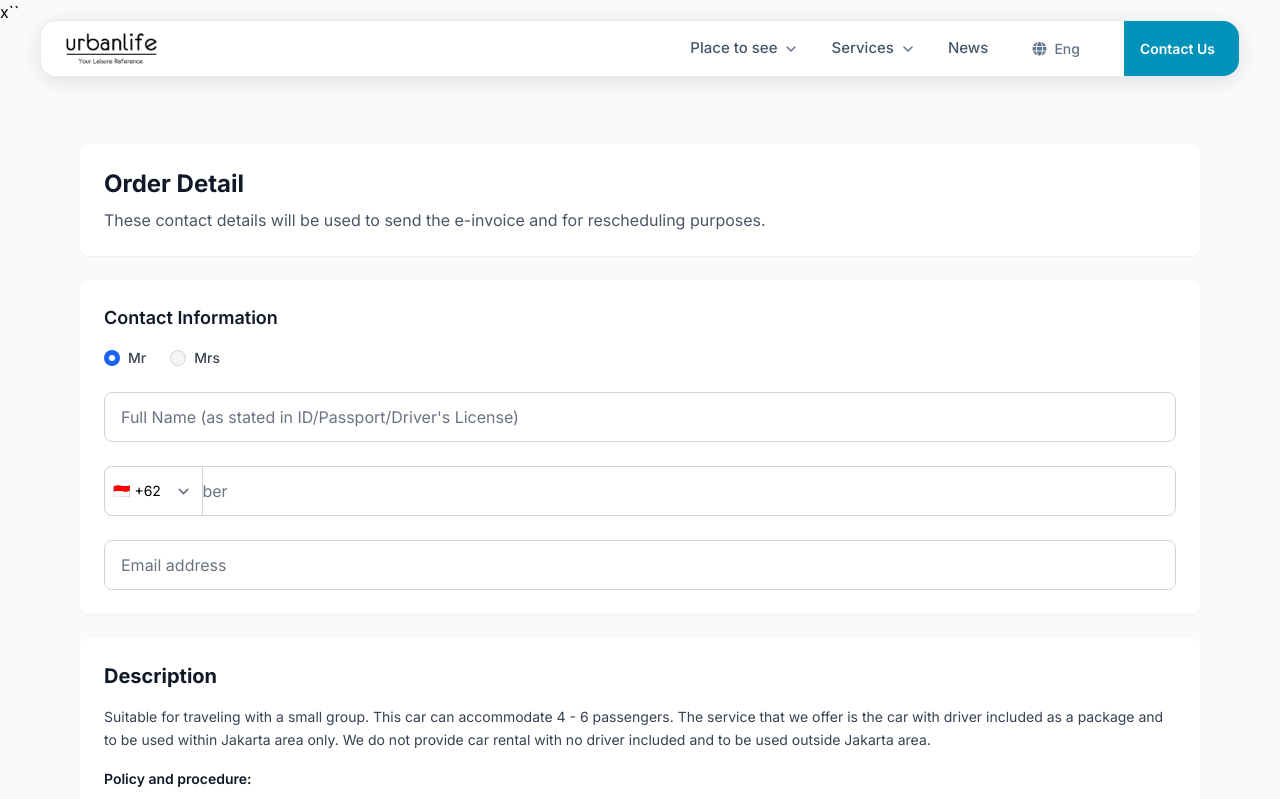
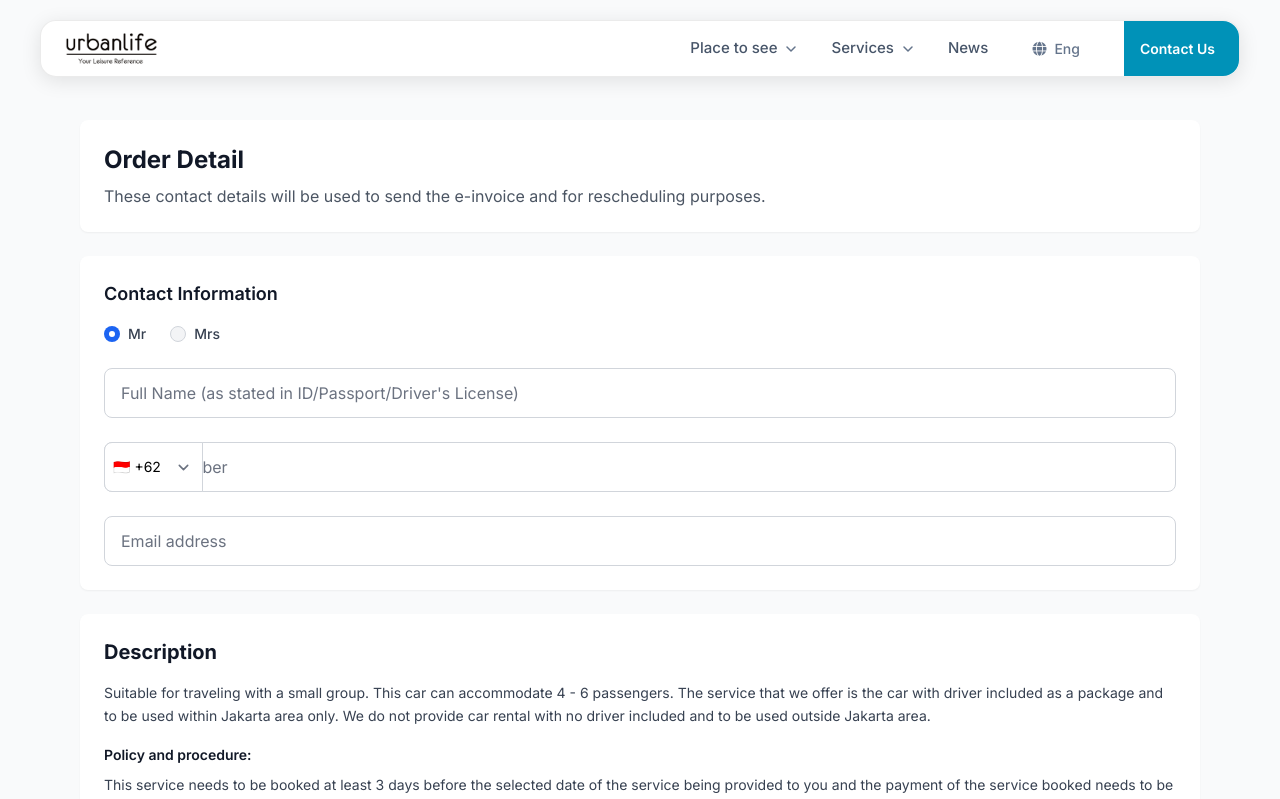
Before and after one commit to myreds12/urbanlife-frontend, a React (Vite) app in the folder urbanlife-frontend/: page /OrderDetail in a window 1280 px wide. Shown: the top 799 px of the page. Built offline with nearby package versions, Linux system fonts and the light colour scheme; a web font is replaced by a local one.

Commit message:
jir baru ngeuh ada hruf yg nyantol cooo

```diff
--- a/urbanlife-frontend/src/pages/LandingPage/OrderDetail/OrderDetail.jsx
+++ b/urbanlife-frontend/src/pages/LandingPage/OrderDetail/OrderDetail.jsx
@@ -44,7 +44,7 @@ const OrderDetail = () => {
       <div className="fixed top-0 left-0 right-0 z-50 bg-white shadow-sm">
         <Navbar />
       </div>
-      x``
+
       {/* Main Content with proper top padding */}
       <div className="pt-30 pb-8">
         <div className="max-w-6xl mx-auto px-4">
```
